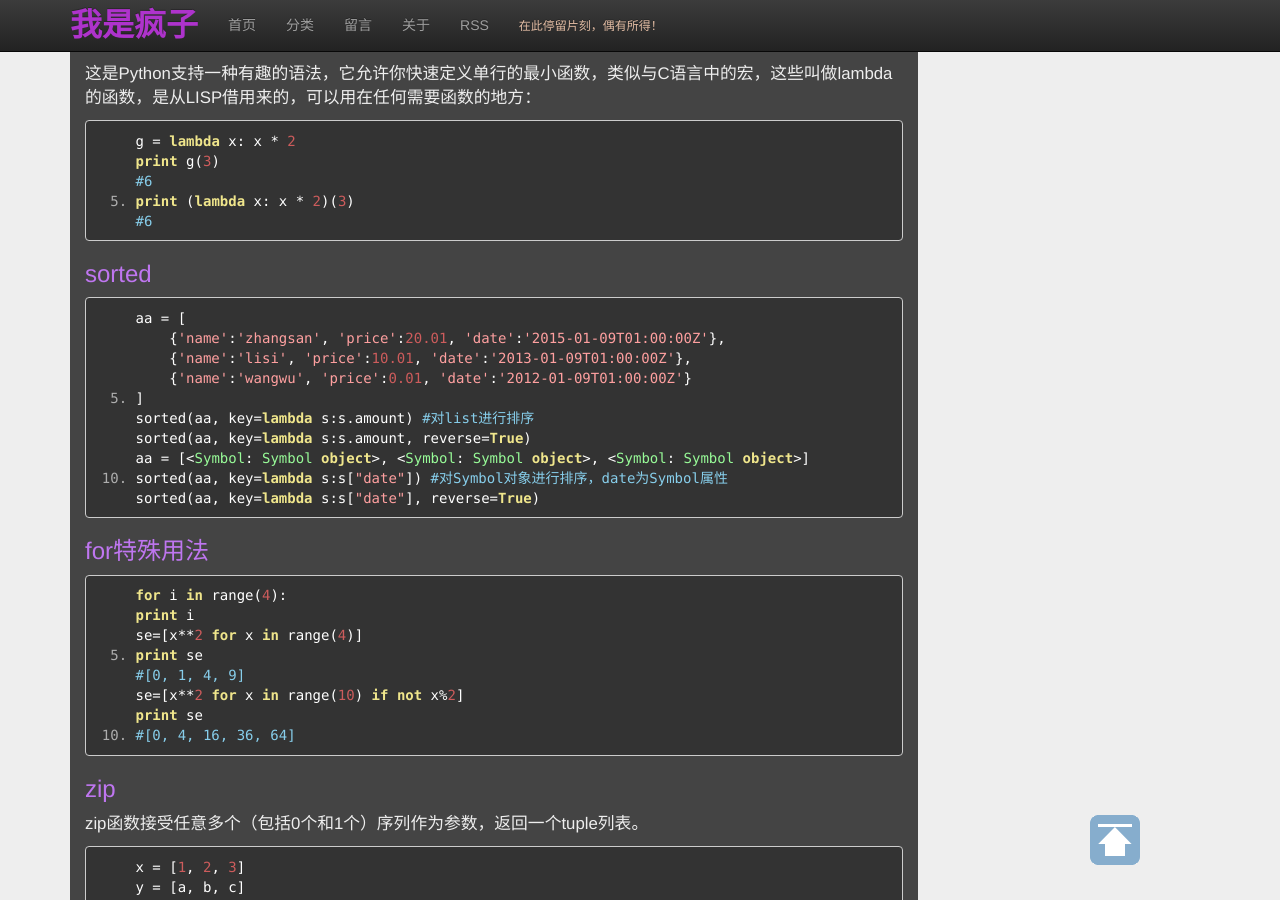
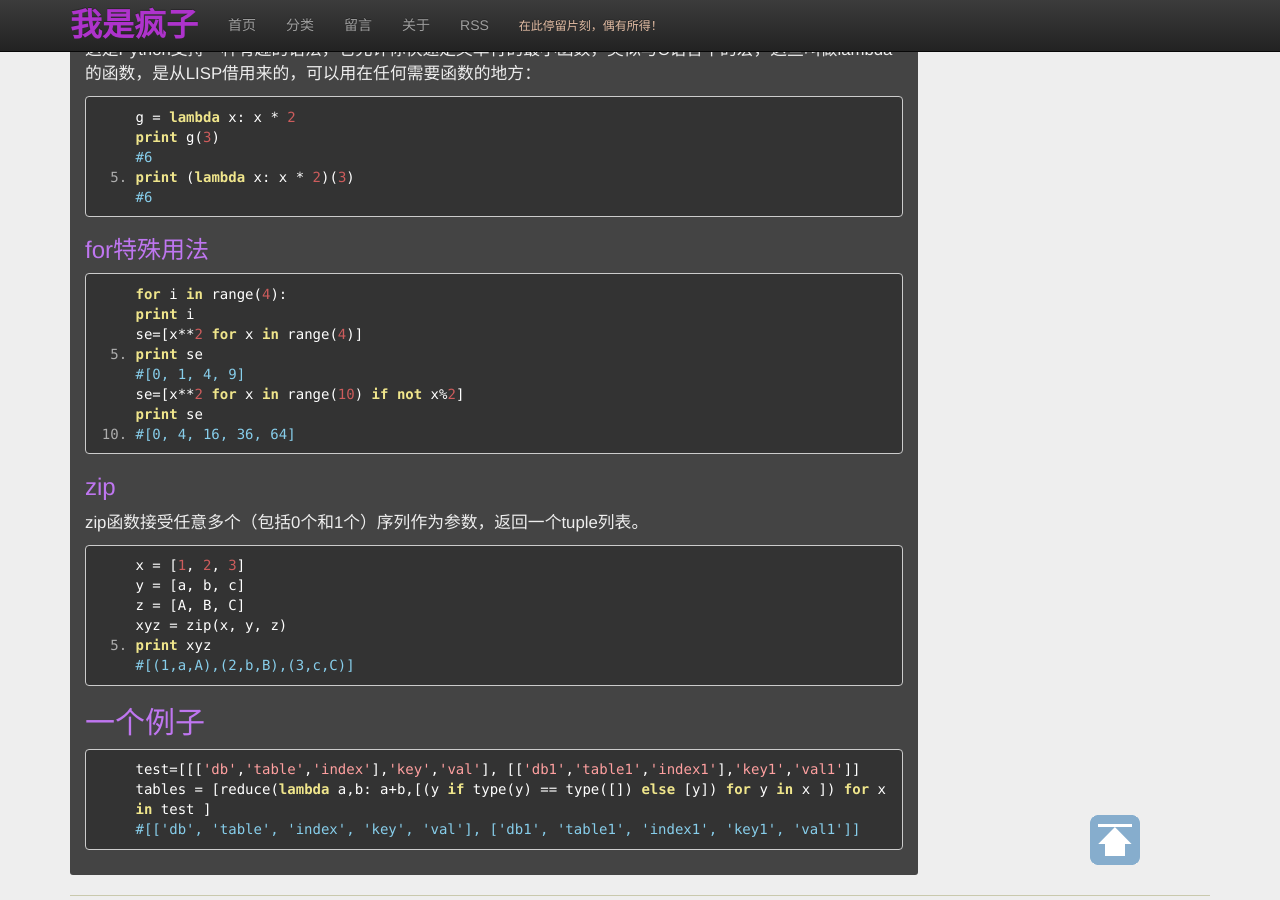
Before and after one commit to jgj1986/jgj1986.github.io, a Jekyll site: the page built from _posts/language/2015-06-04-python_learn.md, in a window 1280 px wide and 900 px high, scrolled down 2386 px. Built offline with Jekyll 4.4.1, drawn with Linux system fonts in a browser that asks for light colours; nearby versions of some CDN libraries; comment, search, counter and statistics services are not loaded.

Commit message:
remove the sorted function in python blog
Signed-off-by: guojun.jin <guojun.jin@chukong-inc.com>

```diff
--- a/_posts/language/2015-06-04-python_learn.md
+++ b/_posts/language/2015-06-04-python_learn.md
@@ -119,20 +119,6 @@ lambda用户函数表达式
     print (lambda x: x * 2)(3)
     #6
 
-### sorted
-
-    aa = [
-        {'name':'zhangsan', 'price':20.01, 'date':'2015-01-09T01:00:00Z'},
-        {'name':'lisi', 'price':10.01, 'date':'2013-01-09T01:00:00Z'},
-        {'name':'wangwu', 'price':0.01, 'date':'2012-01-09T01:00:00Z'}
-    ]
-    sorted(aa, key=lambda s:s.amount) #对list进行排序
-    sorted(aa, key=lambda s:s.amount, reverse=True)
-
-    aa = [<Symbol: Symbol object>, <Symbol: Symbol object>, <Symbol: Symbol object>]
-    sorted(aa, key=lambda s:s["date"]) #对Symbol对象进行排序，date为Symbol属性
-    sorted(aa, key=lambda s:s["date"], reverse=True)
-
 ###for特殊用法
     for i in range(4):
     print i
```
